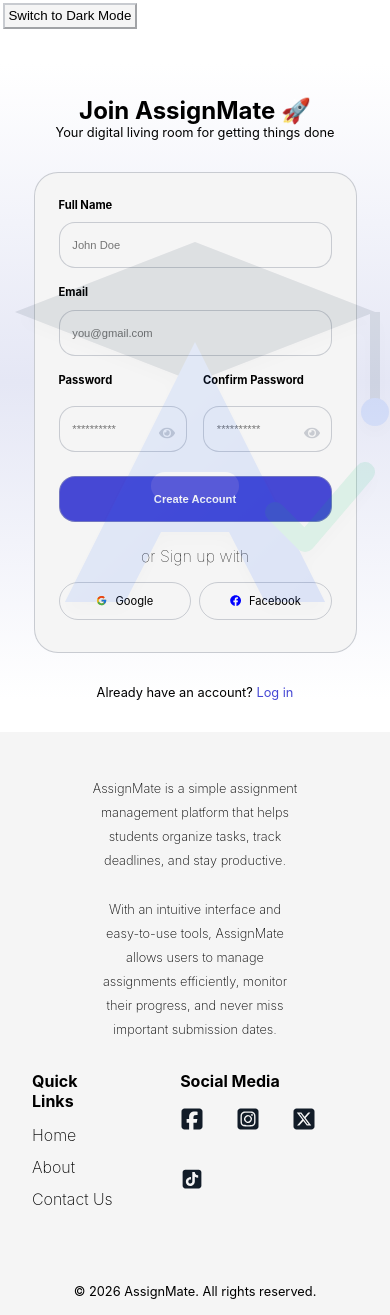
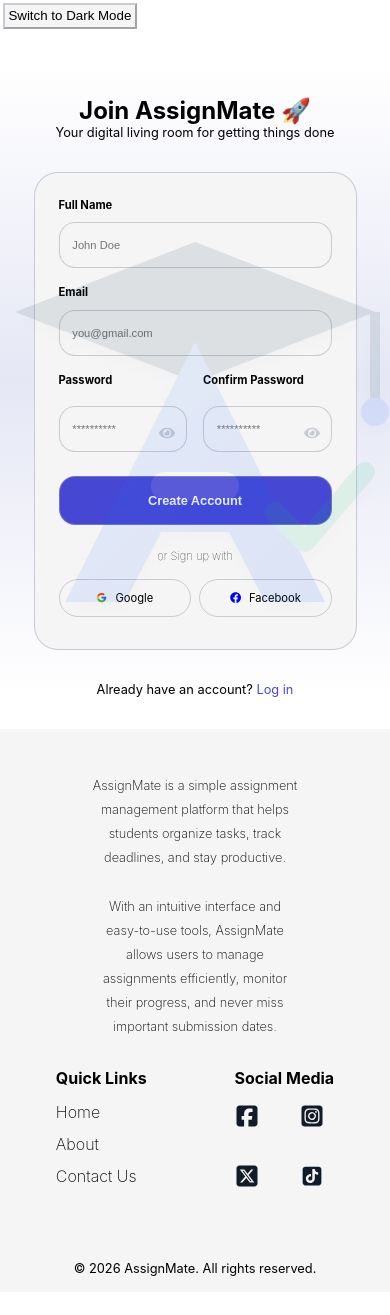
Before and after one commit to samrat-dotel/assign-mate, a React (Create React App) app: page /register in a window 390 px wide. After the commit the page ends 1292 px from the top, so only its background shows below. Built offline with nearby package versions, Linux system fonts and the light colour scheme.

Commit message:
minor fixes

```diff
--- a/src/components/footer/Footer.module.css
+++ b/src/components/footer/Footer.module.css
@@ -67,7 +67,6 @@
 
 .icons {
     display: flex;
-    flex-wrap: wrap;
     gap: 2rem;
 }
 
@@ -110,6 +109,11 @@
         font-size: 1.5rem;
     }
 
+    .icons {
+        display: grid;
+        grid-template-columns: repeat(2, 1fr);
+    }
+
     .copyright {
         font-size: .8rem;
     }
--- a/src/pages/(auth)/auth.module.css
+++ b/src/pages/(auth)/auth.module.css
@@ -172,10 +172,14 @@
 
     .link,
     .label,
-    .button,
     .input,
-    .icon {
+    .icon,
+    .divider {
         font-size: .7rem;
+    }
+
+    .button {
+        font-size: .8rem;
     }
 
     .input {
```
